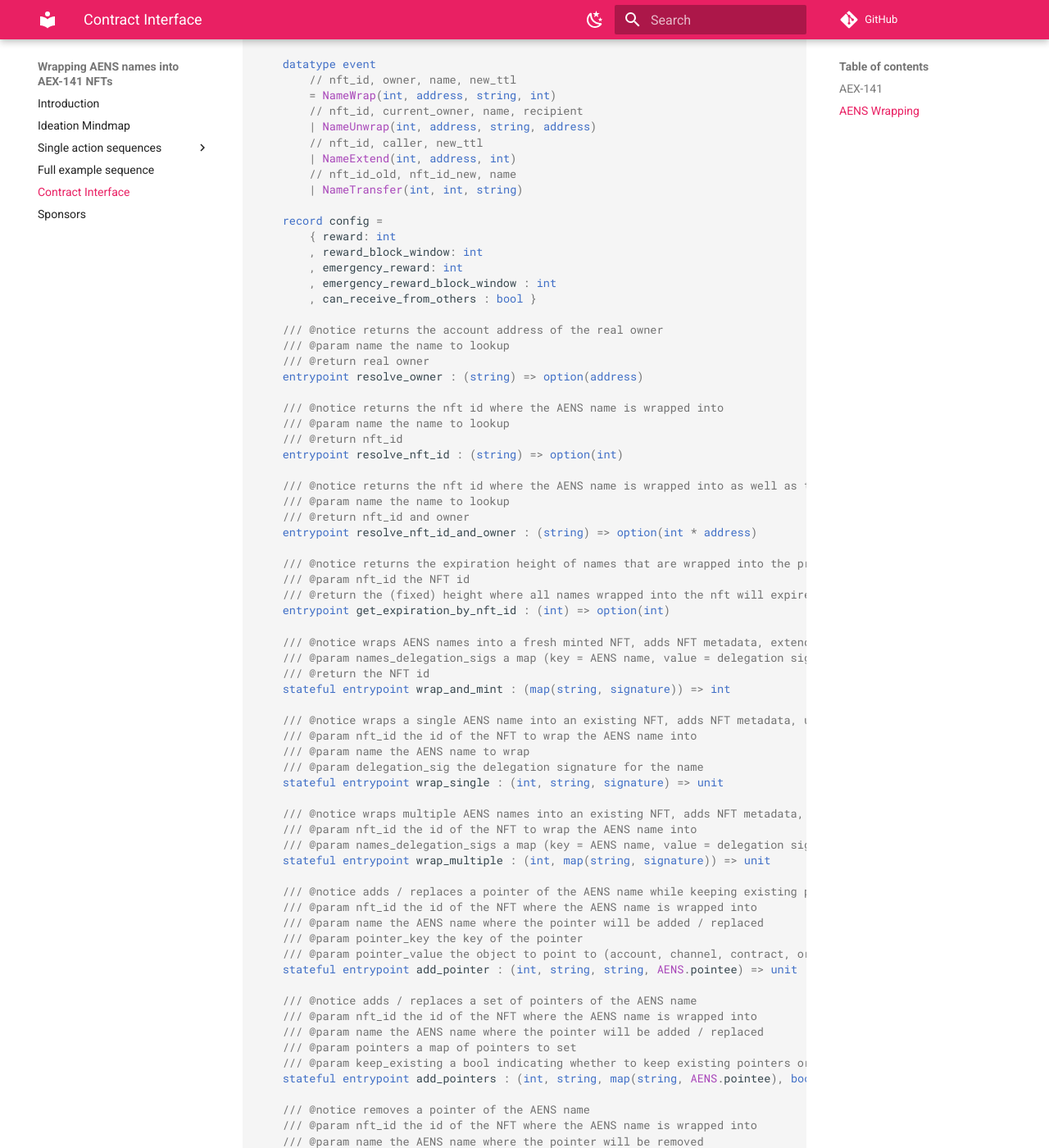
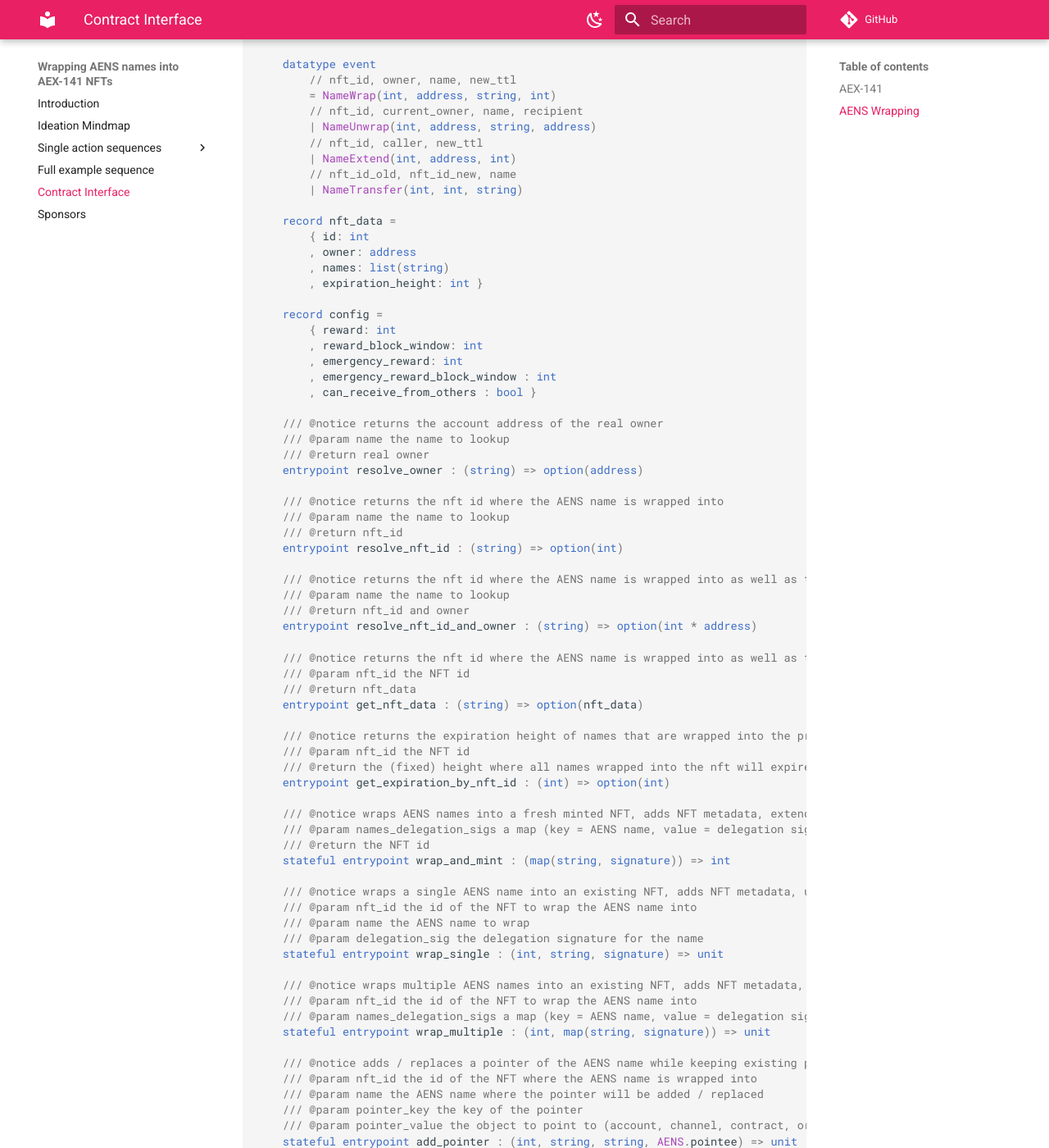
Before and after one commit to marc0olo/aens-nfts, an MkDocs documentation site: the page built from docs/contract-interface.md, in a window 1280 px wide and 1400 px high, scrolled down 1045 px. Shown: the whole window at 82% size. Built offline with MkDocs 1.6.1 and Material for MkDocs 9.7.7, drawn with Linux system fonts in a browser that asks for light colours; comment, search, counter and statistics services are not loaded.

Commit message:
get_nft_data logic + test

```diff
--- a/docs/contract-interface.md
+++ b/docs/contract-interface.md
@@ -58,6 +58,12 @@
         // nft_id_old, nft_id_new, name
         | NameTransfer(int, int, string)
 
+    record nft_data =
+        { id: int
+        , owner: address
+        , names: list(string)
+        , expiration_height: int }
+
     record config =
         { reward: int
         , reward_block_window: int
@@ -79,6 +85,11 @@
     /// @param name the name to lookup
     /// @return nft_id and owner
     entrypoint resolve_nft_id_and_owner : (string) => option(int * address)
+
+    /// @notice returns the nft id where the AENS name is wrapped into as well as the real owner of the name
+    /// @param nft_id the NFT id
+    /// @return nft_data
+    entrypoint get_nft_data : (string) => option(nft_data)
 
     /// @notice returns the expiration height of names that are wrapped into the provided nft id
     /// @param nft_id the NFT id
```
Also changed, not shown: 3 other files.
